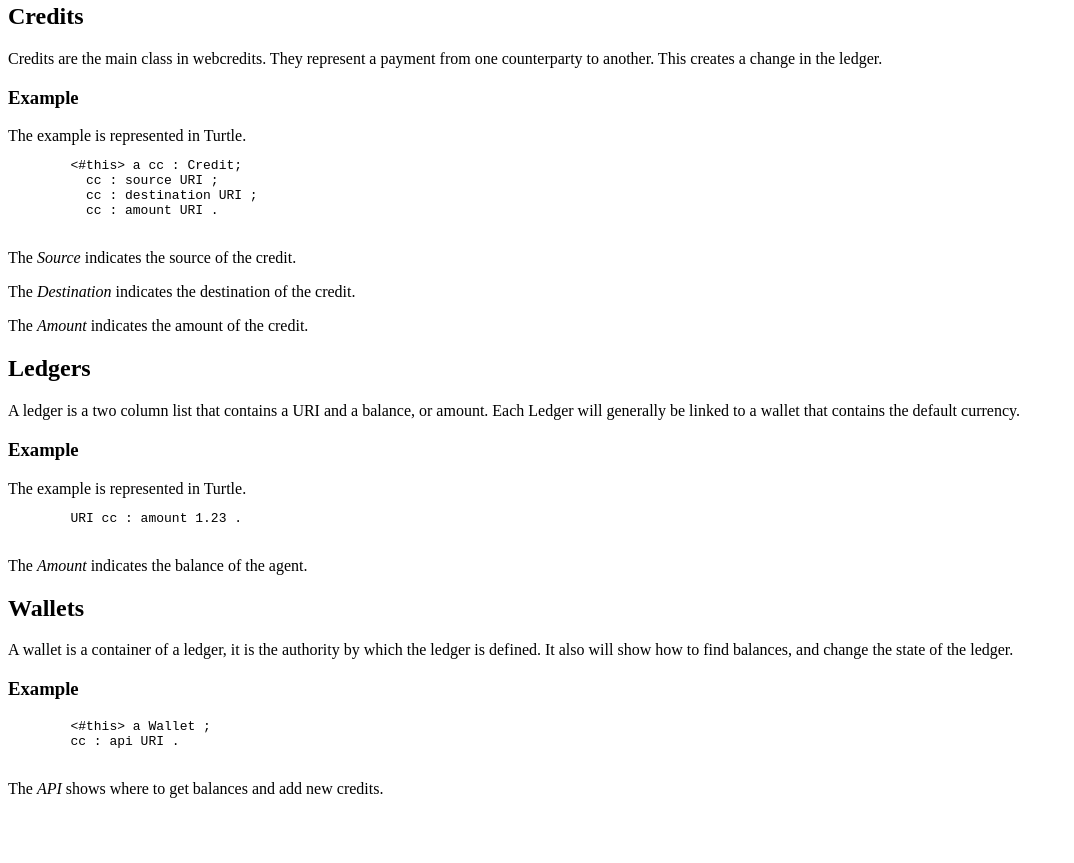
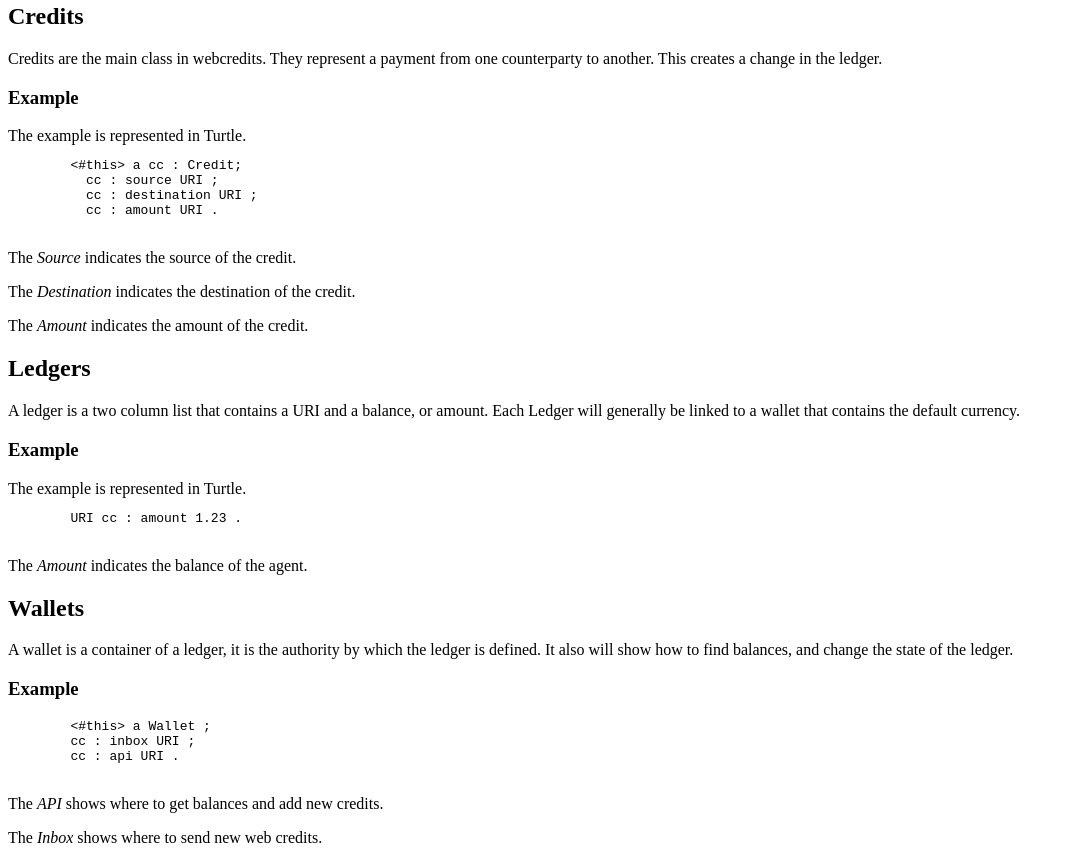
Before and after one commit to webcredits/spec, a plain HTML site: page index.html in a window 1280 px wide. Shown: the part 474-1337 px from the top of the page, without its empty margins (0-1074 px from the left). Before the commit the page ends 1288 px from the top, so only its background shows below. Drawn offline with Linux system fonts and the light colour scheme.

Commit message:
Add inbox

```diff
--- a/index.html
+++ b/index.html
@@ -123,11 +123,13 @@
 
         <pre class="turtle">
         <#this> a Wallet ;
+        cc : inbox URI ;
         cc : api URI .
       </section>
 
       </pre>
       <p>The <dfn>API</dfn> shows where to get balances and add new credits.</p>
+      <p>The <dfn>Inbox</dfn> shows where to send new web credits.</p>
     </section>
 
 
```
